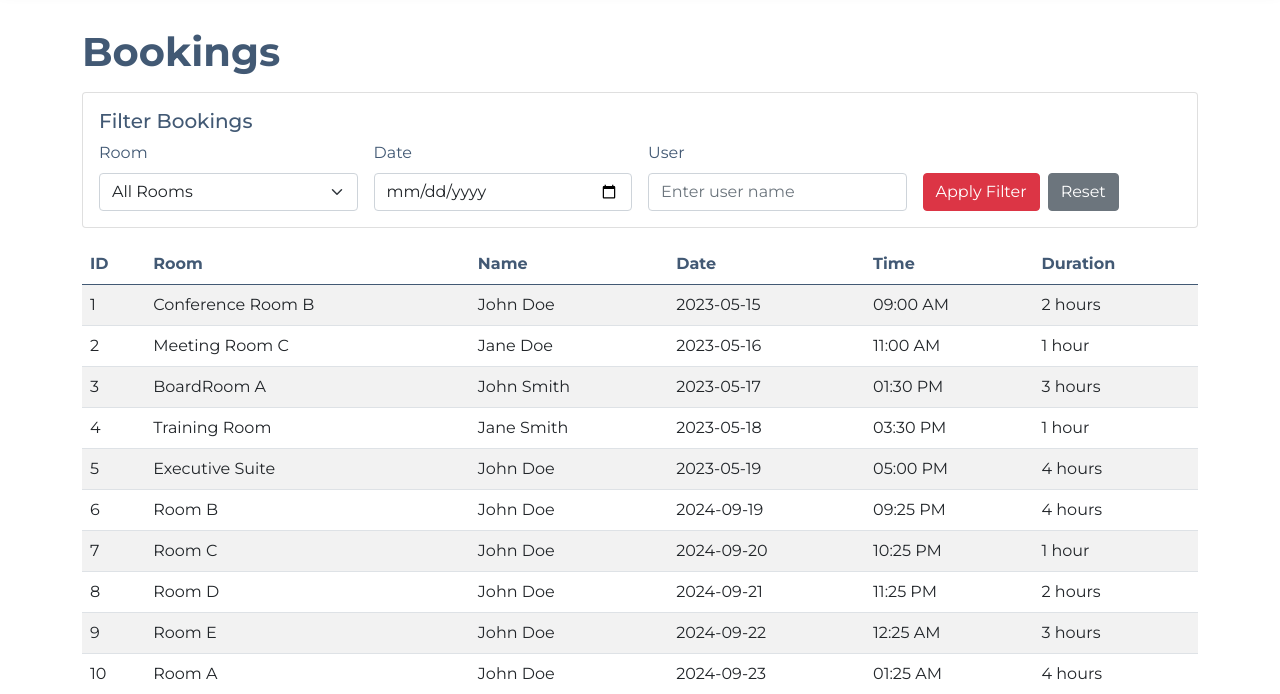
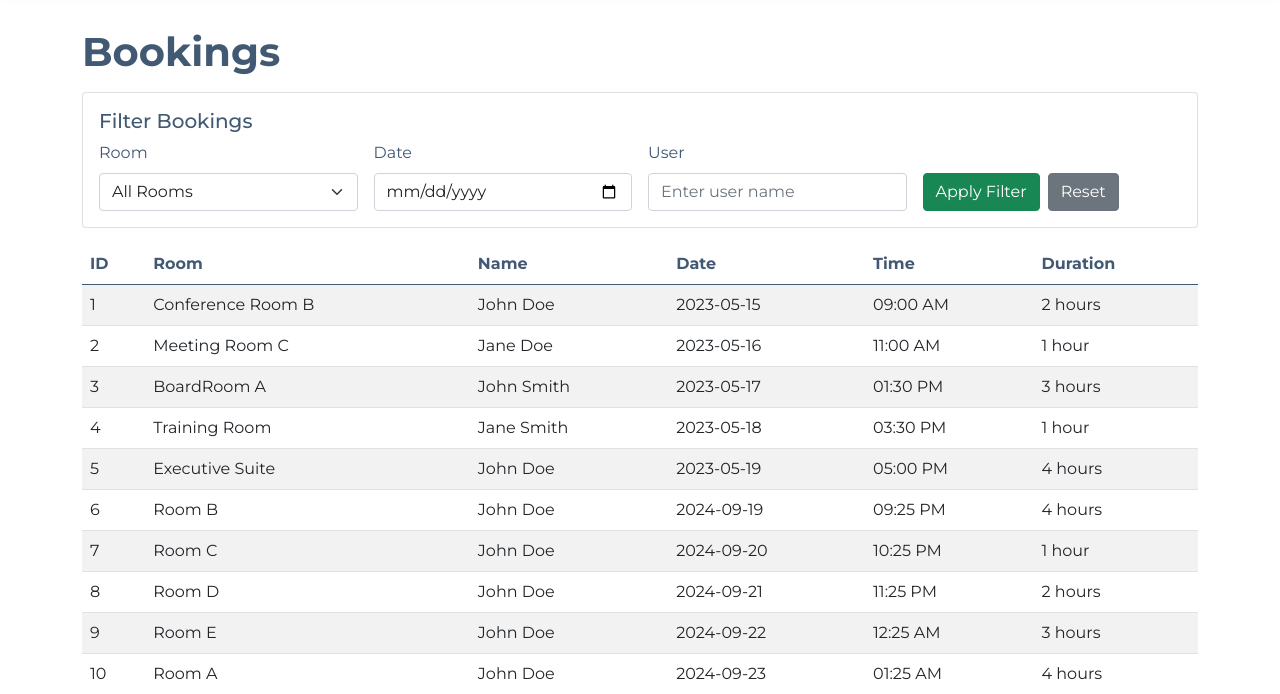
Before and after one commit to angiealba/alayansui, a PHP site: page /admin/bookings.php in a window 1280 px wide. Shown: the part 197-891 px from the top of the page. Run offline with PHP 8.4, Linux system fonts and the light colour scheme.

Commit message:
Update bookings.php
apply filter btn color

```diff
--- a/admin/bookings.php
+++ b/admin/bookings.php
@@ -76,7 +76,7 @@
                             <input type="text" class="form-control" id="filterUser" placeholder="Enter user name">
                         </div>
                         <div class="col-md-3 d-flex align-items-end">
-                            <button type="button" class="btn btn-danger me-2" onclick="applyFilter()">Apply Filter</button>
+                            <button type="button" class="btn btn-success me-2" onclick="applyFilter()">Apply Filter</button>
                             <button type="button" class="btn btn-secondary" onclick="resetFilter()">Reset</button>
                         </div>
                     </form>
```
